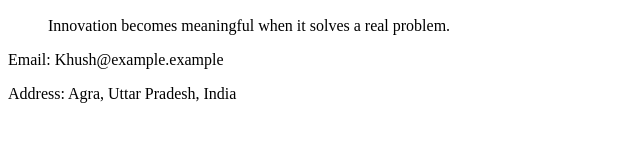
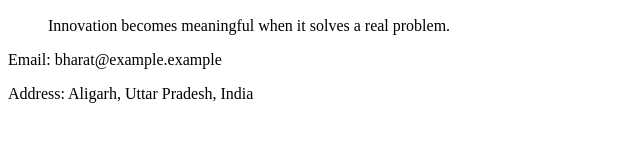
Before and after one commit to BharatSingh019/BridgeLabz-Training-3Y, a plain HTML site: page gcr-codebase/introduction-to-web/Assignment-3/q4_company_layout.html in a window 1280 px wide. Shown: the part 389-530 px from the top of the page, 0-640 px from the left. Drawn offline with Linux system fonts and the light colour scheme.

Commit message:
Update contact information in company layout

```diff
--- a/gcr-codebase/introduction-to-web/Assignment-3/q4_company_layout.html
+++ b/gcr-codebase/introduction-to-web/Assignment-3/q4_company_layout.html
@@ -38,8 +38,8 @@
         </blockquote>
     </aside>
     <footer>
-        <p>Email: Khush@example.example</p>
-        <p>Address: Agra, Uttar Pradesh, India</p>
+        <p>Email: bharat@example.example</p>
+        <p>Address: Aligarh, Uttar Pradesh, India</p>
     </footer>
 </body>
 </html>
```
